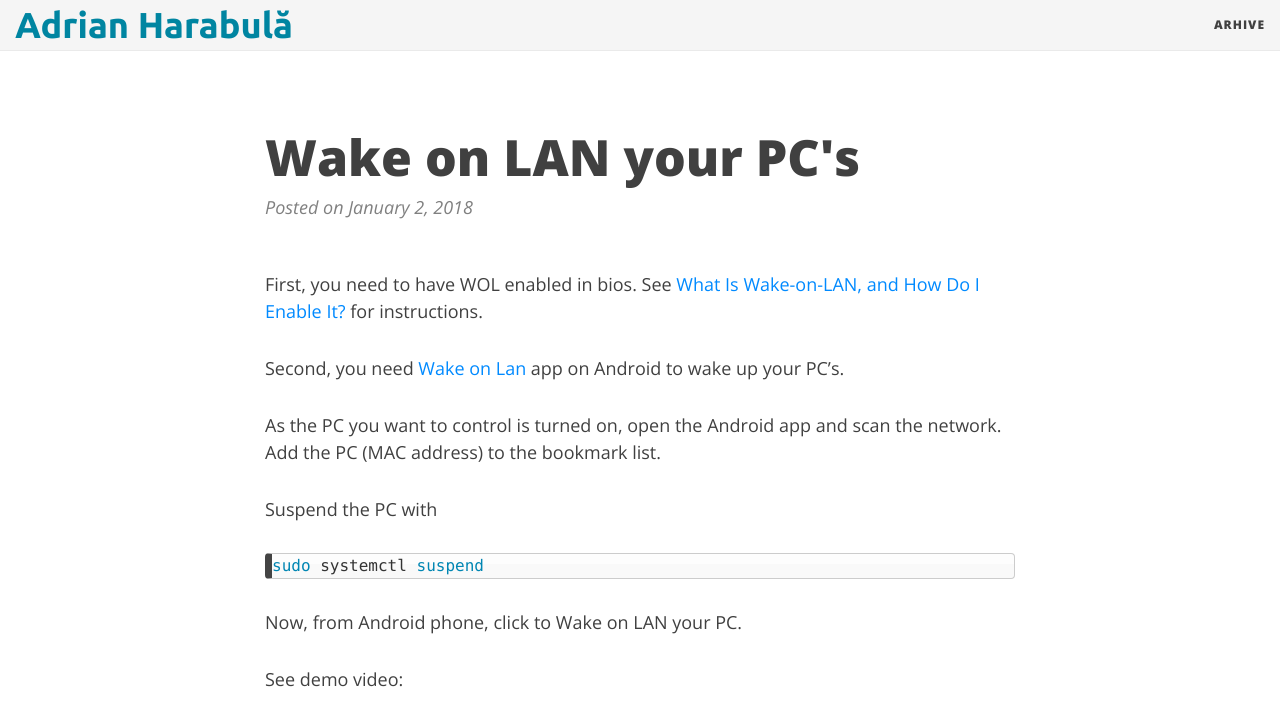
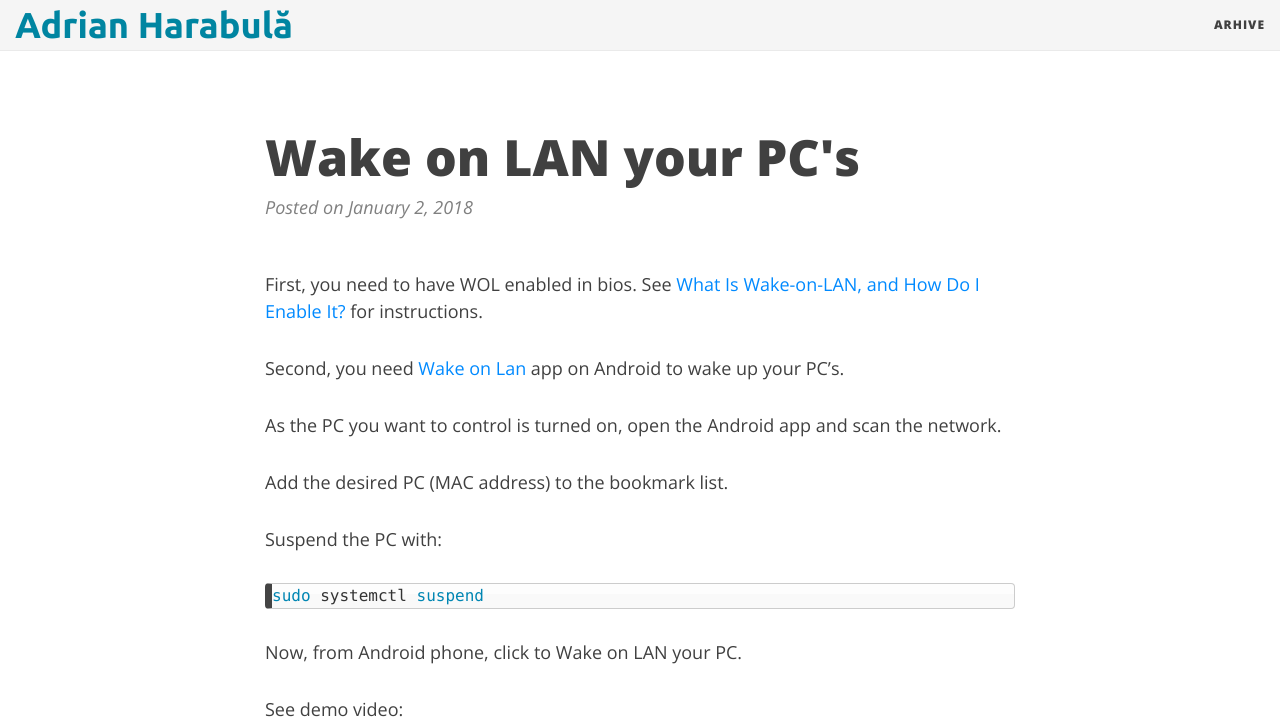
Before and after one commit to adrianharabula/adrianharabula.github.io, a Jekyll site: the page built from _posts/2018-01-02-how-to-wake-on-lan.md, in a window 1280 px wide and 1400 px high. Shown: the top 721 px of the window. Built offline with Jekyll 4.4.1, drawn with Linux system fonts in a browser that asks for light colours; nearby versions of some CDN libraries; some of the changed text lies outside the part shown; grey boxes are pictures that could not be loaded.

Commit message:
update wol article

````diff
--- a/_posts/2018-01-02-how-to-wake-on-lan.md
+++ b/_posts/2018-01-02-how-to-wake-on-lan.md
@@ -7,20 +7,23 @@
 
 Second, you need [Wake on Lan](https://play.google.com/store/apps/details?id=co.uk.mrwebb.wakeonlan) app on Android to wake up your PC's.
 
-As the PC you want to control is turned on, open the Android app and scan the network. Add the PC (MAC address) to the bookmark list.
+As the PC you want to control is turned on, open the Android app and scan the network.
 
-Suspend the PC with
+Add the desired PC (MAC address) to the bookmark list.
+
+Suspend the PC with:
 ```bash
 sudo systemctl suspend
 ```
-
 Now, from Android phone, click to Wake on LAN your PC.
 
 See demo video:
 
 <iframe width="100%" height="480px" src="https://www.youtube.com/embed/-jBCUAHkNlM" frameborder="0" gesture="media" allow="encrypted-media" allowfullscreen></iframe>
 
+### Warning!
+WOL is not working through a OpenVPN TUN setup, need more documenting how to make this work.
+
 Future work:
- * WOL is not working through a OpenVPN TUN setup, need more documenting how to make this work
- * if option above not working, make a WOL server so that you can remote wake up pc from the internet through VPN
- * make WOL work even if your BIOS is not capable (by using a router/raspberry GPIO port directly connected to PC power switch)
+ * [#1](https://bish.co.uk/2013/04/25/raspberry-pi-as-a-wol-server/) if option above not working, make a WOL server so that you can remote wake up pc from the internet through VPN
+ * [#2](https://github.com/dferg/WakeProxyd) make WOL work even if your BIOS is not capable (by using a router/raspberry GPIO port connected to PC power switch)
````
